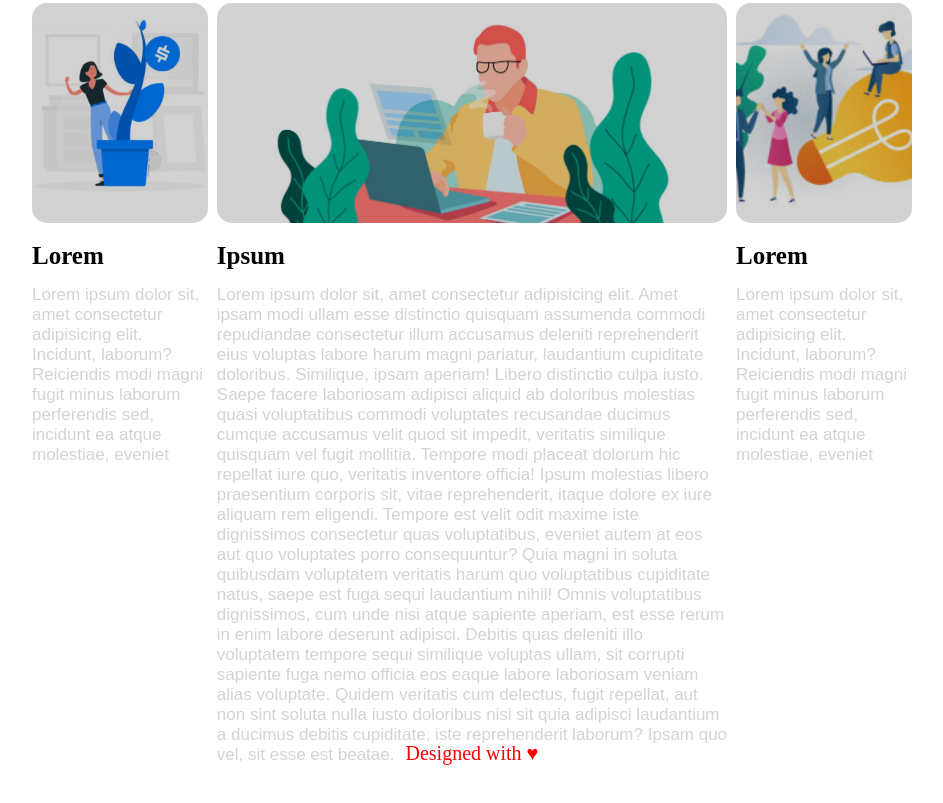
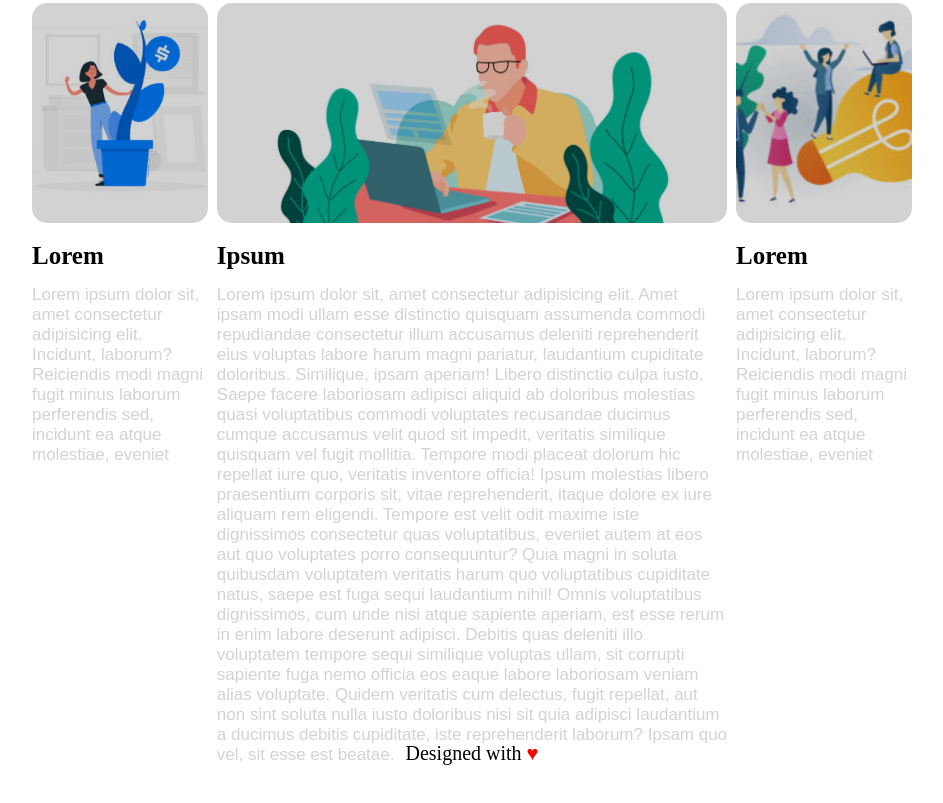
Before and after one commit to ariannagreco3393/htmlcss-wp, a plain HTML site: page index.html in a window 1280 px wide. Shown: the part 760-1563 px from the top of the page, without its empty margins (168-1111 px from the left). Drawn offline with Linux system fonts and the light colour scheme.

Commit message:
add hearts at footer

```diff
--- a/css/style.css
+++ b/css/style.css
@@ -181,7 +181,6 @@ h3 {
     width: auto;
     text-align: center;
     font-size: 20px;
-    color: red;
     line-height: 100px;
 }
 
--- a/index.html
+++ b/index.html
@@ -66,7 +66,7 @@
 
     <!-- footer -->
     <footer class="site_footer">
-        Designed with &hearts;
+        Designed with <span style="color: red">&hearts;</span>
     </footer>
 
 </body>
```
